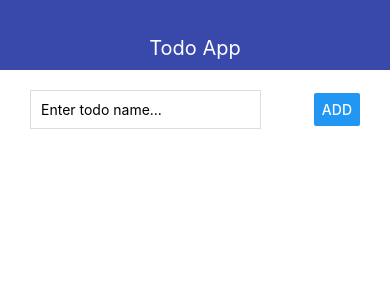
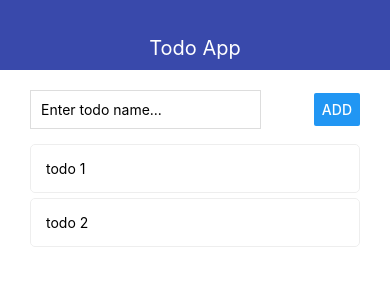
Before and after one commit to aesarantsev/ReactNative-TodoApp, a React Native app: screen / in a window 390 px wide. Shown: the top 300 px of the page. Built offline with nearby package versions, Linux system fonts and the light colour scheme.

Commit message:
(feature) Add TodoScreen

```diff
--- a/App.js
+++ b/App.js
@@ -1,11 +1,15 @@
 import React, { useState } from "react";
 import { StyleSheet, Text, View, FlatList } from "react-native";
-import { Navbar } from "./src/Navbar";
-import { AddToo } from "./src/AddTodo";
-import { Todo } from "./src/Todo";
+import { Navbar } from "./src/components/Navbar";
+import { MainScreen } from "./src/screens/MainScreen";
+import { TodoScreen } from "./src/screens/TodoScreen";
 
 export default function App() {
-  const [todos, setTodos] = useState([]);
+  const [todoId, setTodoId] = useState(null);
+  const [todos, setTodos] = useState([
+    { id: "1", title: "todo 1" },
+    { id: "2", title: "todo 2" }
+  ]);
 
   const addTodo = title => {
     setTodos(prevTodos => [
@@ -21,20 +25,31 @@ export default function App() {
     setTodos(prev => prev.filter(todo => todo.id != id));
   };
 
+  let content = (
+    <MainScreen
+      todos={todos}
+      addTodo={addTodo}
+      removeTodo={removeTodo}
+      openTodo={setTodoId}
+    ></MainScreen>
+  );
+
+  if (todoId) {
+    const selectedTodo = todos.find(todo => todo.id === todoId);
+    content = (
+      <TodoScreen
+        goBack={() => {
+          setTodoId(null);
+        }}
+        todo={selectedTodo}
+      />
+    );
+  }
+
   return (
     <View>
       <Navbar title="Todo App" />
-      <View style={styles.container}>
-        <AddToo onSubmit={addTodo} />
-
-        <FlatList
-          keyExtractor={item => item.id.toString()}
-          data={todos}
-          renderItem={({ item }) => (
-            <Todo todoItem={item} onRemove={removeTodo} />
-          )}
-        />
-      </View>
+      <View style={styles.container}>{content}</View>
     </View>
   );
 }
--- a/src/AddTodo.js
+++ b/src/components/AddTodo.js
@@ -1,7 +1,7 @@
 import React, { useState } from "react";
 import { View, StyleSheet, TextInput, Button, Alert } from "react-native";
 
-export const AddToo = ({ onSubmit }) => {
+export const AddTodo = ({ onSubmit }) => {
   const [value, setValue] = useState("");
 
   const pressHandler = () => {
--- a/src/Todo.js
+++ b/src/components/Todo.js
@@ -1,12 +1,12 @@
 import React from "react";
 import { Test, View, StyleSheet, Text, TouchableOpacity } from "react-native";
 
-export const Todo = ({ todoItem, onRemove }) => {
+export const Todo = ({ todoItem, onRemove, onOpen }) => {
   return (
     <TouchableOpacity
       activeOpacity={0.5}
       onPress={() => {
-        console.log("Pressed", todoItem.id);
+        onOpen(todoItem.id);
       }}
       onLongPress={onRemove.bind(null, todoItem.id)}
     >
--- /dev/null
+++ b/src/screens/MainScreen.js
@@ -0,0 +1,22 @@
+import React from "react";
+import { StyleSheet, View, FlatList } from "react-native";
+import { AddTodo } from "../components/AddTodo";
+import { Todo } from "../components/Todo";
+
+export const MainScreen = ({ addTodo, todos, removeTodo, openTodo }) => {
+  return (
+    <View>
+      <AddTodo onSubmit={addTodo} />
+
+      <FlatList
+        keyExtractor={item => item.id.toString()}
+        data={todos}
+        renderItem={({ item }) => (
+          <Todo todoItem={item} onRemove={removeTodo} onOpen={openTodo} />
+        )}
+      />
+    </View>
+  );
+};
+
+const styles = StyleSheet.create({});
--- /dev/null
+++ b/src/screens/TodoScreen.js
@@ -0,0 +1,13 @@
+import React from "react";
+import { StyleSheet, View, Text, Button } from "react-native";
+
+export const TodoScreen = ({ todo, goBack }) => {
+  return (
+    <View>
+      <Text>{todo.title}</Text>
+      <Button title="Back" onPress={goBack} />
+    </View>
+  );
+};
+
+const styles = StyleSheet.create({});
```
Also changed, not shown: src/components/Navbar.js (renamed from src/Navbar.js).
